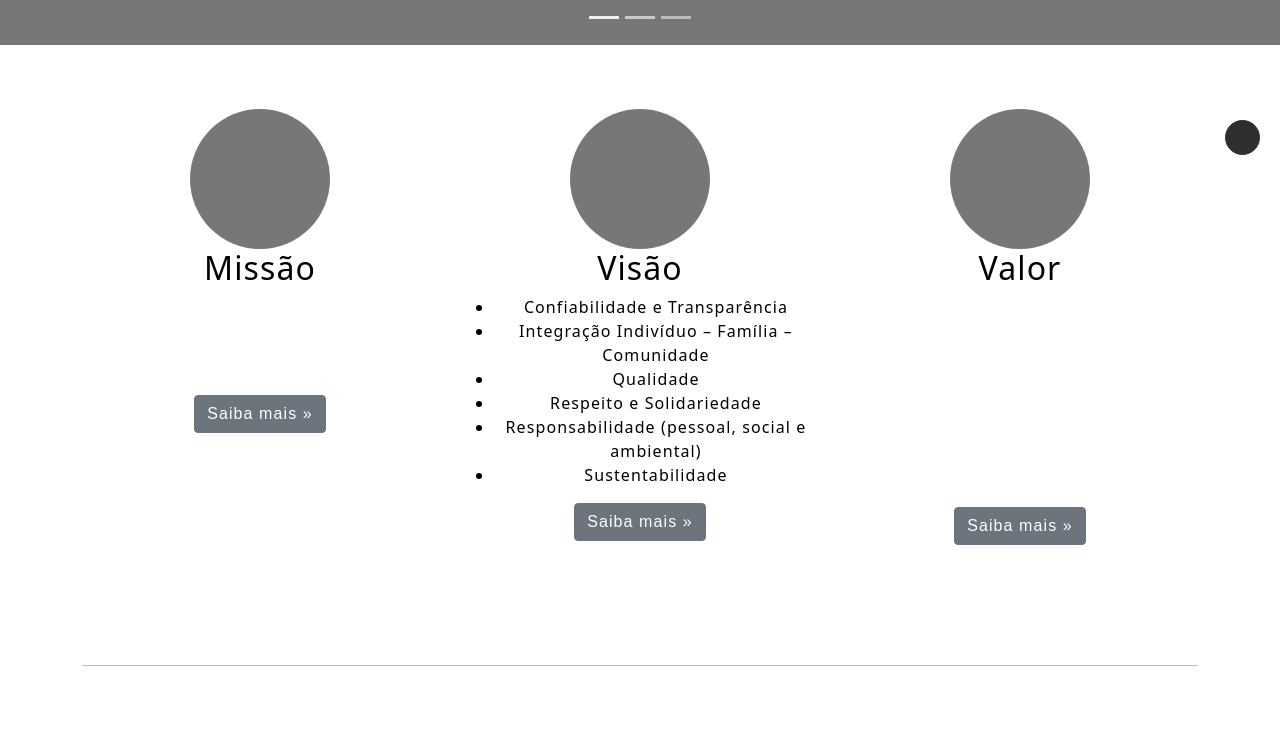
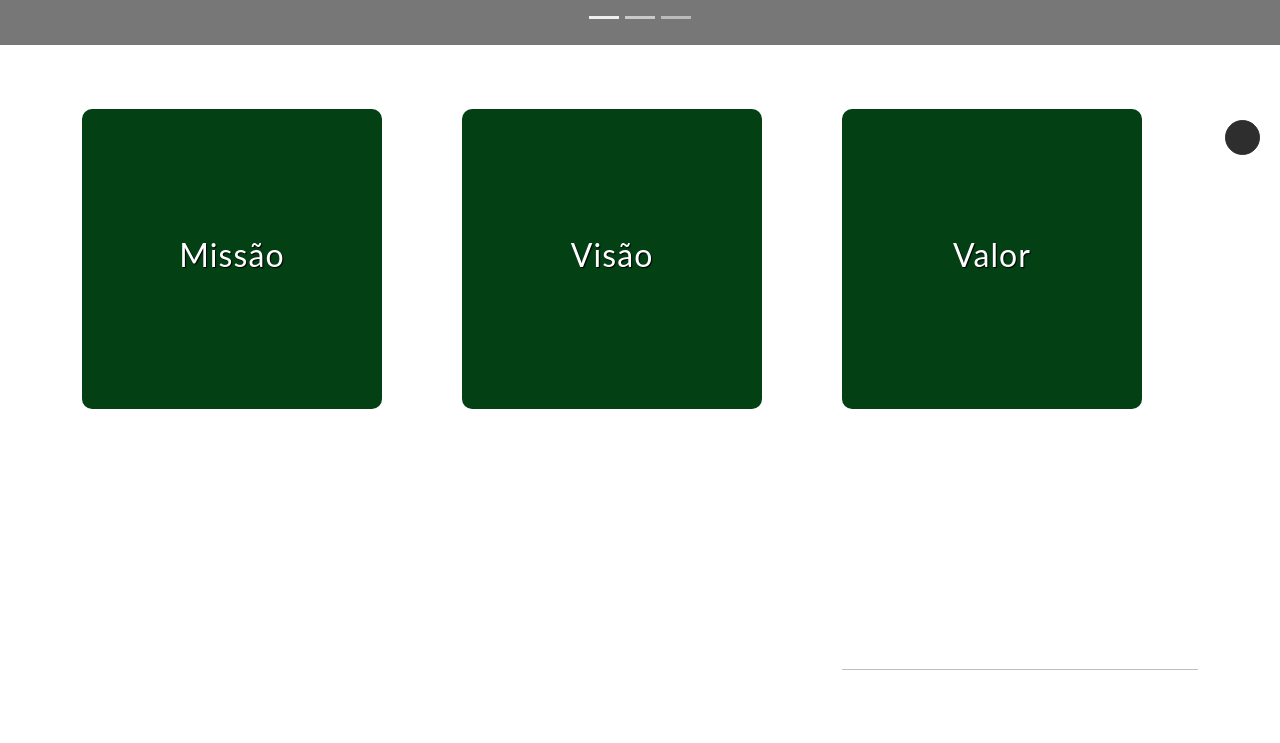
Before and after one commit to sbagirassol/site, a plain HTML site: page index.html in a window 1280 px wide. Shown: the part 625-1368 px from the top of the page. Drawn offline with Linux system fonts and the light colour scheme; some icons are missing; a web font is replaced by a local one.

Commit message:
Atualização de Site

```diff
--- a/assets/css/style.css
+++ b/assets/css/style.css
@@ -40,3 +40,73 @@ img {
 .nome-diretor{
   color: black;
 }
+
+
+/* container com a perspectiva */
+.flip-container {
+	perspective: 1000;
+}
+	/* feito com o hover */
+	.flip-container:hover .flipper, .flip-container.hover .flipper {
+		transform: rotateY(180deg);
+	}
+
+.flip-container, .front, .back {
+	width: 320px;
+	height: 480px;
+}
+
+/* velocidade da animação */
+.flipper {
+	transition: 0.6s;
+	transform-style: preserve-3d;
+
+	position: relative;
+}
+
+/* esconder parte de trás do painel durante a troca */
+.front, .back {
+	backface-visibility: hidden;
+
+	position: absolute;
+	top: 0;
+	left: 0;
+}
+
+/* coloca o painel frontal acima */
+.front {
+	z-index: 2;
+	/* for firefox 31 */
+	transform: rotateY(0deg);
+}
+
+/* painel de volta, inicialmente escondido */
+.back {
+	transform: rotateY(180deg);
+}
+
+.box{
+  display: flex;
+  justify-content: center;
+  align-items: center;
+  width:300px;
+  height:300px;
+  font-size:40px;
+  line-height:300px;
+  font-family: 'Lato', sans-serif; font-weight:900;
+  text-shadow: 1px 1px 1px black;
+  cursor:pointer;
+  border-radius: 10px;
+
+}
+
+.box-front{
+  background:#034115;
+  color: white;
+}
+.box-back{
+  background:#f7ae06;
+  font-size: 12px;
+}
+
+@import url(https://fonts.googleapis.com/css?family=Lato:400,700,900);
--- a/index.html
+++ b/index.html
@@ -20,6 +20,7 @@
 
   </head>
 
+
   <body>
     <!-- Esse é o cabeçalho (header) principal que vai ser usado em todas as páginas do nosso website -->
 
@@ -28,7 +29,9 @@
 			<a href="http://www.sbagirassol.org.br/" class="text-black"></a>
       <img src="assets\Imagens\logo.png" alt="sba girassol">
 		</div>
+
     </header>
+
     <nav class="navbar navbar-expand-md navbar-dark fixed-top bg-dark">
       <div class="container-fluid">
           <button class="navbar-toggler" type="button" data-bs-toggle="collapse" data-bs-target="#navbarCollapse" aria-controls="navbarCollapse" aria-expanded="false" aria-label="Toggle navigation">
@@ -118,35 +121,62 @@
         <!-- Three columns of text below the carousel -->
         <div class="row">
           <div class="col-lg-4">
-            <svg class="bd-placeholder-img rounded-circle" width="140" height="140" xmlns="http://www.w3.org/2000/svg" role="img" aria-label="Placeholder: 140x140" preserveAspectRatio="xMidYMid slice" focusable="false"><title>Placeholder</title><rect width="100%" height="100%" fill="#777"/><text x="50%" y="50%" fill="#777" dy=".3em">140x140</text></svg>
+            <div class="flip-container" ontouchstart="this.classList.toggle('hover');">
+              <div class="flipper">
+                <div class="front">
+                  <div class="box box-front">
+                    <h2>Missão</h2>
+                  </div>
+                </div>
+                <div class="back">
+                  <div class="box box-back">
+                    <p>O SBA Girassol tem a missão de proporcionar às crianças, jovens e seus familiares</p>
+                  </div>
+                </div>
+              </div>
+            </div>
+          </div>
+          <div class="col-lg-4">
+            <div class="flip-container" ontouchstart="this.classList.toggle('hover');">
+              <div class="flipper">
+                <div class="front">
+                  <div class="box box-front">
+                    <h2>Visão</h2>
+                  </div>
+                </div>
+                <div class="back">
+                  <div class="box box-back">
+                      <p>Confiabilidade e Transparência</p>
+                      <p>Integração Indivíduo – Família – Comunidade</p>
+                      <p>Qualidade</p>
+                      <p>Respeito e Solidariedade</p>
+                      <p>Responsabilidade (pessoal, social e ambiental)</p>
+                      <p>Sustentabilidade</p>
 
-            <h2>Missão</h2>
-            <p>O SBA Girassol tem a missão de proporcionar às crianças, jovens e seus familiares</p>
-            <p><a class="btn btn-secondary" href="#">Saiba mais &raquo;</a></p>
-          </div><!-- /.col-lg-4 -->
+                  </div>
+                </div>
+              </div>
+            </div>
+          </div>
           <div class="col-lg-4">
-            <svg class="bd-placeholder-img rounded-circle" width="140" height="140" xmlns="http://www.w3.org/2000/svg" role="img" aria-label="Placeholder: 140x140" preserveAspectRatio="xMidYMid slice" focusable="false"><title>Placeholder</title><rect width="100%" height="100%" fill="#777"/><text x="50%" y="50%" fill="#777" dy=".3em">140x140</text></svg>
 
-            <h2>Visão</h2>
-            <ul>
-              <li>Confiabilidade e Transparência</li>
-              <li>Integração Indivíduo – Família – Comunidade</li>
-              <li>Qualidade</li>
-              <li>Respeito e Solidariedade</li>
-              <li>Responsabilidade (pessoal, social e ambiental)</li>
-              <li>Sustentabilidade</li>
-            </ul>
+          <div class="flip-container" ontouchstart="this.classList.toggle('hover');">
+            <div class="flipper">
+              <div class="front">
+                <div class="box box-front">
+                  <h2>Valor</h2>
+                </div>
+              </div>
+              <div class="back">
+                <div class="box box-back">
+                  <p>O SBA Girassol se tornará referência na formação de crianças e jovens socialmente desfavorecidos, através do amparo social e educação para a vida, baseada nos princípios de responsabilidade, autonomia e solidariedade.</p>
+                </div>
+              </div>
+            </div>
 
-            <p><a class="btn btn-secondary" href="#">Saiba mais &raquo;</a></p>
-          </div><!-- /.col-lg-4 -->
-          <div class="col-lg-4">
-            <svg class="bd-placeholder-img rounded-circle" width="140" height="140" xmlns="http://www.w3.org/2000/svg" role="img" aria-label="Placeholder: 140x140" preserveAspectRatio="xMidYMid slice" focusable="false"><title>Placeholder</title><rect width="100%" height="100%" fill="#777"/><text x="50%" y="50%" fill="#777" dy=".3em">140x140</text></svg>
+        </div><!-- /.row -->
 
-            <h2>Valor</h2>
-            <p>O SBA Girassol se tornará referência na formação de crianças e jovens socialmente desfavorecidos, através do amparo social e educação para a vida, baseada nos princípios de responsabilidade, autonomia e solidariedade.</p>
-            <p><a class="btn btn-secondary" href="#">Saiba mais &raquo;</a></p>
-          </div><!-- /.col-lg-4 -->
-        </div><!-- /.row -->
+
 
 
         <!-- START THE FEATURETTES -->
```
